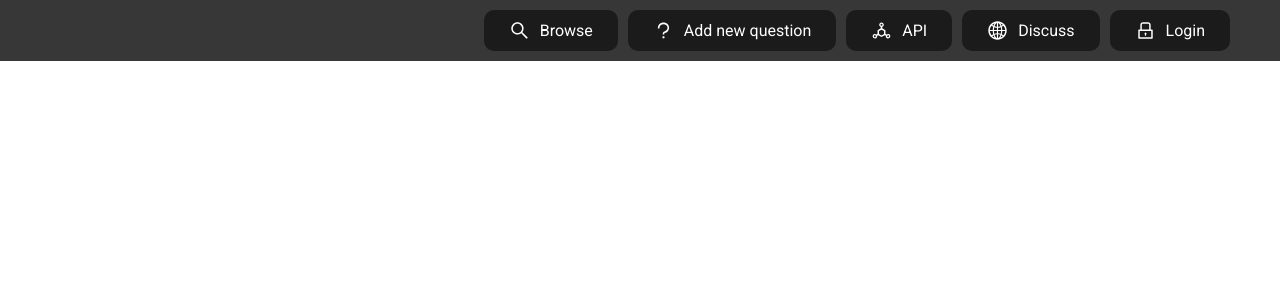
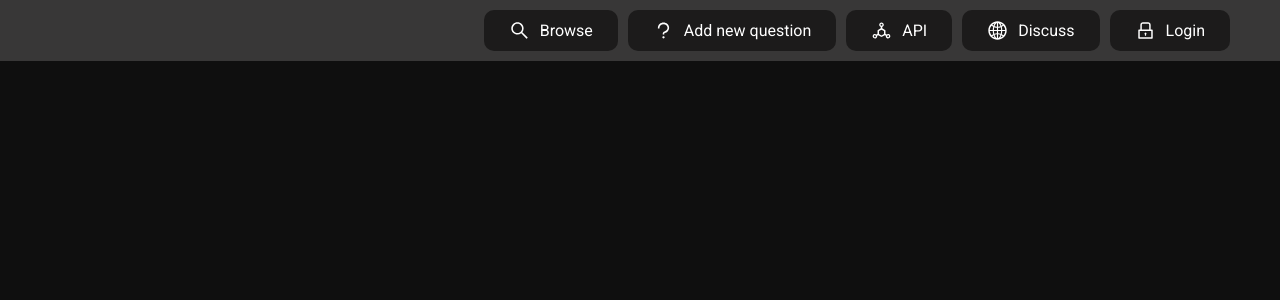
Before and after one commit to franamaterasu/browse-question, a React (Create React App) app: page / in a window 1280 px wide. Shown: the top 300 px of the page. Built offline with nearby package versions, Linux system fonts and the light colour scheme.

Commit message:
Main Container - Basic structure and styles

```diff
--- a/src/App.js
+++ b/src/App.js
@@ -1,7 +1,13 @@
 import Header from "./components/header";
+import "./app.scss";
 
 function App() {
-  return <Header></Header>;
+  return (
+    <section className="app">
+      <Header></Header>
+      <main className="main-content"></main>
+    </section>
+  );
 }
 
 export default App;
--- /dev/null
+++ b/src/app.scss
@@ -0,0 +1,12 @@
+.app {
+  display: grid;
+  height: 100vh;
+  grid-template-rows: auto 1fr;
+}
+
+.main-content {
+  background-color: #0f0f0f;
+  display: flex;
+  align-items: center;
+  justify-content: center;
+}
```
